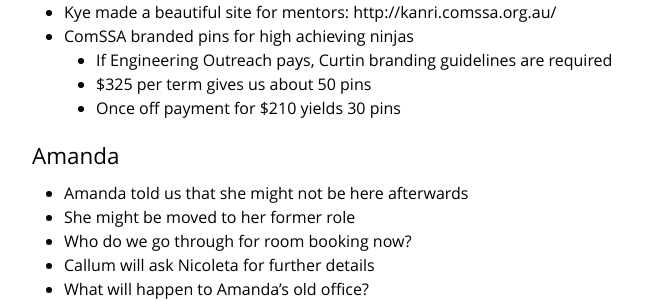
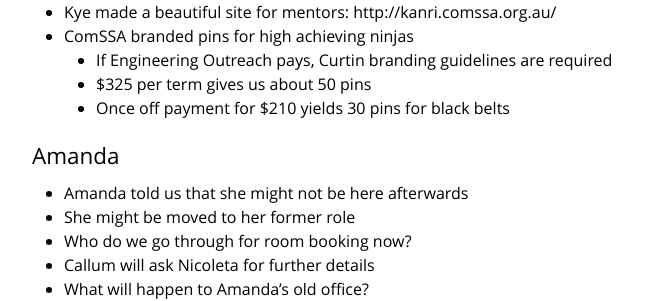
Before and after one commit to ComSSA/www.comssa.org.au, a Jekyll site: the page built from minutes/2014-07-16/index.md, in a window 1280 px wide and 900 px high, scrolled down 3090 px. Shown: the part 163-464 px from the top of the window, without its empty margins (288-953 px from the left). Built offline with Jekyll 4.4.1, drawn with Linux system fonts in a browser that asks for light colours.

Commit message:
clarify black belt pins

```diff
--- a/minutes/2014-07-16/index.md
+++ b/minutes/2014-07-16/index.md
@@ -152,7 +152,7 @@ title: Minutes for 2014-07-16
   * ComSSA branded pins for high achieving ninjas
     * If Engineering Outreach pays, Curtin branding guidelines are required
     * $325 per term gives us about 50 pins
-    * Once off payment for $210 yields 30 pins
+    * Once off payment for $210 yields 30 pins for black belts
 
 ## Amanda
 
```
